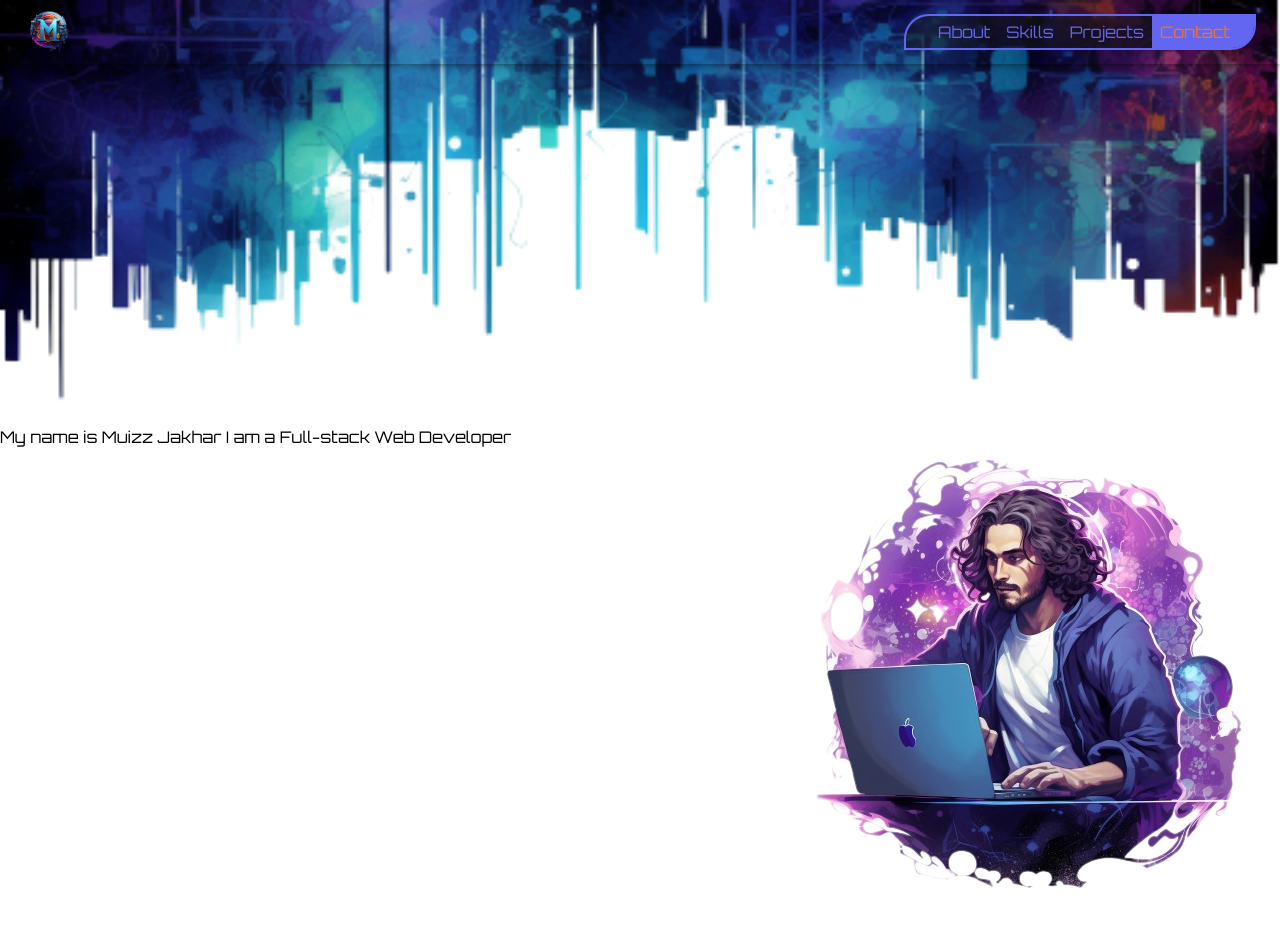
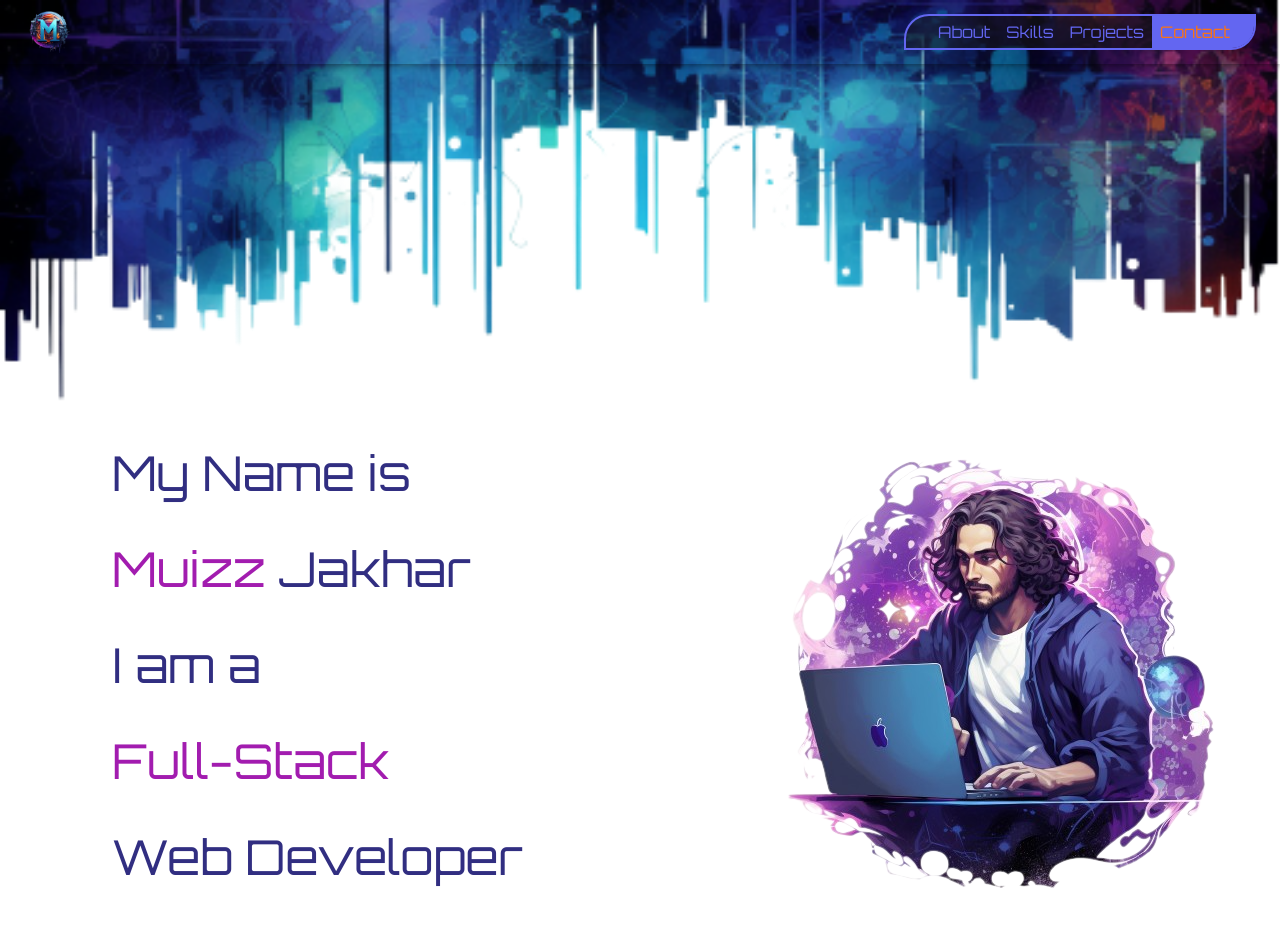
Before and after one commit to MtJakhar/my-portfolio, a Next.js app: page / in a window 1280 px wide. Shown: the top 952 px of the page. Built offline with nearby package versions, Linux system fonts and the light colour scheme.

Commit message:
added shadow plugin, fonts, and fixed bugs

```diff
--- /dev/null
+++ b/app/components/About.js
@@ -0,0 +1,22 @@
+import React from "react";
+import Image from "next/image";
+import avatar from "../../public/images/avatar.png";
+
+const About = () => {
+  return (
+    <div className="flex">
+      <div className="w-1/2 text-5xl text-indigo-900  leading-loose ml-28">
+        <p className="text-shadow-lg">My Name is</p>
+        <p>
+          <span className="text-fuchsia-700">Muizz</span> Jakhar
+        </p>
+        <p>I am a</p>
+        <p className="text-fuchsia-700">Full-Stack</p>
+        <p>Web Developer</p>
+      </div>
+      <Image src={avatar} alt="Muizz Jakhar Avatar" />
+    </div>
+  );
+};
+
+export default About;
--- a/app/components/Contact.js
+++ b/app/components/Contact.js
@@ -34,7 +34,10 @@ const Contact = () => {
       <div className="grid grid-cols-4">
         {contactImages.map((data) => {
           return (
-            <div className="mx-2 my-3 text-center hover:scale-110">
+            <div
+              key={contactImages.indexOf(data)}
+              className="mx-2 my-3 text-center hover:scale-110"
+            >
               <Tooltip title={data.alt} placement="top" arrow>
                 <Image
                   src={data.image}
--- a/app/components/IntroPage.js
+++ b/app/components/IntroPage.js
@@ -1,10 +1,10 @@
 import React from "react";
 import Image from "next/image";
 import NavBar from "./NavBar";
-import avatar from "../../public/images/avatar.png";
 import cyberCityDivder from "../../public/images/cyberCityDivider.png";
 import cyberCityDivder2 from "../../public/images/cyberCityDivider2.png";
 import crypticText from "../../public/images/crypticText.png";
+import About from "./About";
 import Projects from "./Projects";
 import Skills from "./Skills";
 import Contact from "./Contact";
@@ -21,12 +21,7 @@ const IntroPage = () => {
             className="w-full"
           />
         </div>
-        <div className="flex">
-          <h1 className="flex-auto">
-            My name is Muizz Jakhar I am a Full-stack Web Developer
-          </h1>
-          <Image src={avatar} alt="Muizz Jakhar Avatar" />
-        </div>
+        <About />
         <Image className="w-full" src={cyberCityDivder} alt="cyberCity" />
         <div className="relative justify-center items-center flex">
           <Skills />
--- a/app/components/Projects.js
+++ b/app/components/Projects.js
@@ -27,9 +27,12 @@ const Projects = () => {
         <div className="grid grid-cols-3 gap-4">
           {projectsData.map((data) => {
             return (
-              <div className="mx-2 my-3 text-center">
+              <div
+                key={projectsData.indexOf(data)}
+                className="mx-2 my-3 text-center"
+              >
                 <Image
-                  className=" rounded-lg"
+                  className="rounded-lg"
                   src={data.image}
                   width={300}
                   height={300}
--- a/app/components/Skills.js
+++ b/app/components/Skills.js
@@ -37,7 +37,7 @@ const Skills = () => {
         <div className="grid grid-cols-4 gap-4">
           {skillData.map((data) => {
             return (
-              <div className="m-3 text-center">
+              <div key={skillData.indexOf(data)} className="m-3 text-center">
                 <Image
                   className="mx-auto"
                   src={data.image}
--- a/app/layout.js
+++ b/app/layout.js
@@ -1,5 +1,4 @@
 import "./globals.css";
-import { Inter } from "next/font/google";
 import { Orbitron } from "next/font/google";
 
 const orbitron = Orbitron({ subsets: ["latin"] });
--- a/tailwind.config.js
+++ b/tailwind.config.js
@@ -1,18 +1,36 @@
 /** @type {import('tailwindcss').Config} */
+const plugin = require("tailwindcss/plugin");
+
 module.exports = {
   content: [
-    './pages/**/*.{js,ts,jsx,tsx,mdx}',
-    './components/**/*.{js,ts,jsx,tsx,mdx}',
-    './app/**/*.{js,ts,jsx,tsx,mdx}',
+    "./pages/**/*.{js,ts,jsx,tsx,mdx}",
+    "./components/**/*.{js,ts,jsx,tsx,mdx}",
+    "./app/**/*.{js,ts,jsx,tsx,mdx}",
   ],
   theme: {
     extend: {
       backgroundImage: {
-        'gradient-radial': 'radial-gradient(var(--tw-gradient-stops))',
-        'gradient-conic':
-          'conic-gradient(from 180deg at 50% 50%, var(--tw-gradient-stops))',
+        "gradient-radial": "radial-gradient(var(--tw-gradient-stops))",
+        "gradient-conic":
+          "conic-gradient(from 180deg at 50% 50%, var(--tw-gradient-stops))",
+      },
+      textShadow: {
+        sm: "0 1px 2px var(--tw-shadow-color)",
+        DEFAULT: "0 2px 4px var(--tw-shadow-color)",
+        lg: "0 8px 16px var(--tw-shadow-color)",
       },
     },
   },
-  plugins: [],
-}
+  plugins: [
+    plugin(function ({ matchUtilities, theme }) {
+      matchUtilities(
+        {
+          "text-shadow": (value) => ({
+            textShadow: value,
+          }),
+        },
+        { values: theme("textShadow") }
+      );
+    }),
+  ],
+};
```
